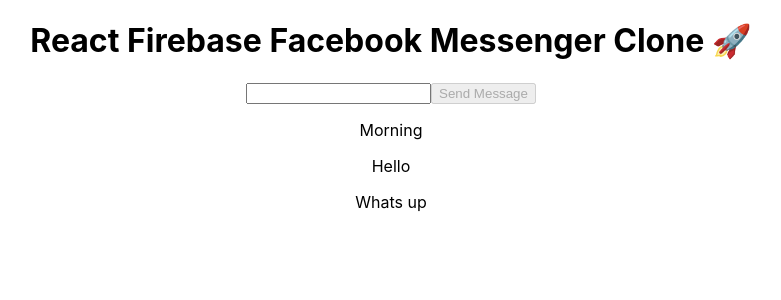
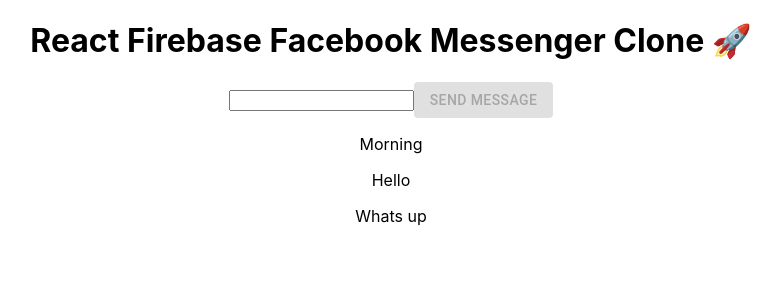
Before and after one commit to NirajanMahara/messenger-clone-2021, a React (Create React App) app: page / in a window 1280 px wide. Shown: the top 300 px of the page, without its empty margins (249-1030 px from the left). Built offline with nearby package versions, Linux system fonts and the light colour scheme.

Commit message:
Add `npm install @material-ui/core` & clean `import { Button }` in the `App.js` ✅

```diff
--- a/package.json
+++ b/package.json
@@ -3,6 +3,7 @@
   "version": "0.1.0",
   "private": true,
   "dependencies": {
+    "@material-ui/core": "^4.12.1",
     "@testing-library/jest-dom": "^5.11.4",
     "@testing-library/react": "^11.1.0",
     "@testing-library/user-event": "^12.1.10",
--- a/src/App.js
+++ b/src/App.js
@@ -1,4 +1,5 @@
 import React, { useState } from 'react';
+import { Button } from '@material-ui/core';
 import './App.css';
 
 function App() {
@@ -31,9 +32,15 @@
           onChange={(event) => setInput(event.target.value)}
         />
 
-        <button disabled={!input} type='submit' onClick={sendMessage}>
+        <Button
+          disabled={!input}
+          variant='contained'
+          color='primary'
+          type='submit'
+          onClick={sendMessage}
+        >
           Send Message
-        </button>
+        </Button>
       </form>
 
       {messages.map((message) => (
```
Also changed, not shown: 1 other file (tests, documents, lock files or other folders).
